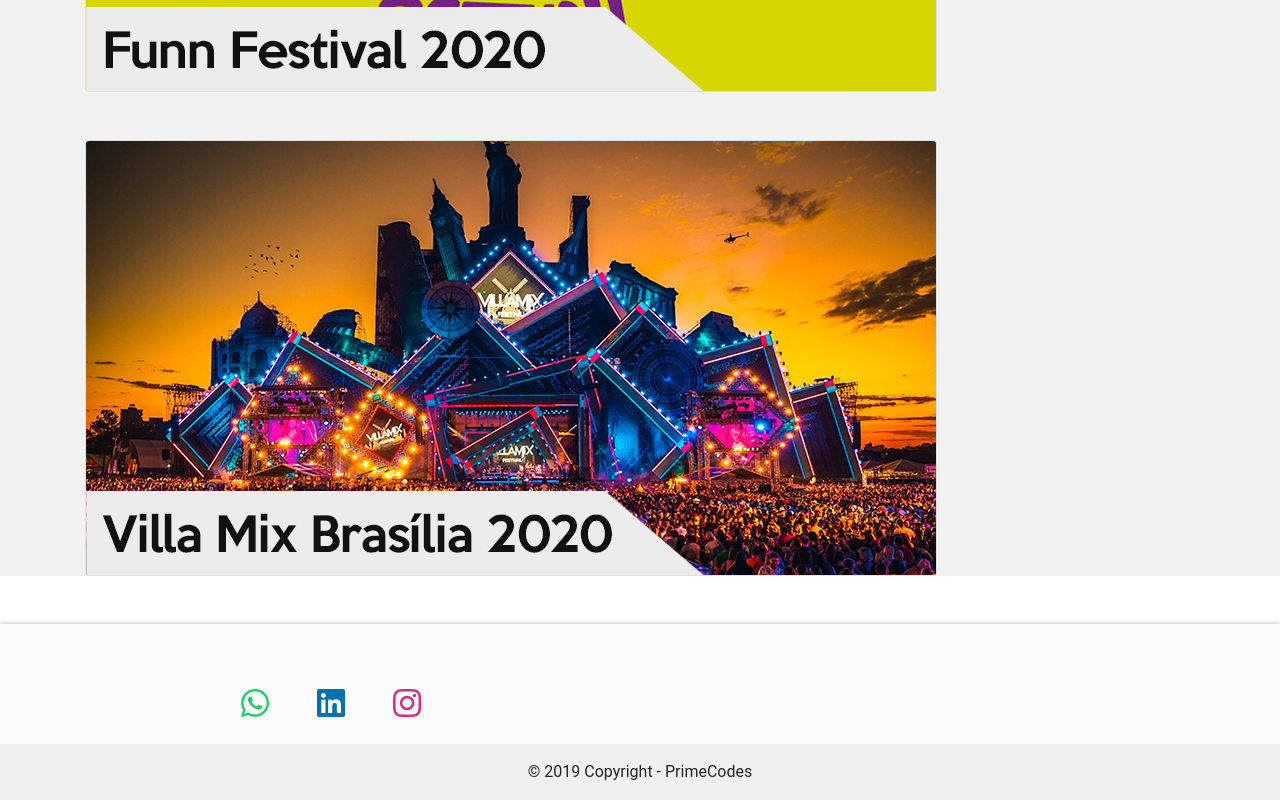
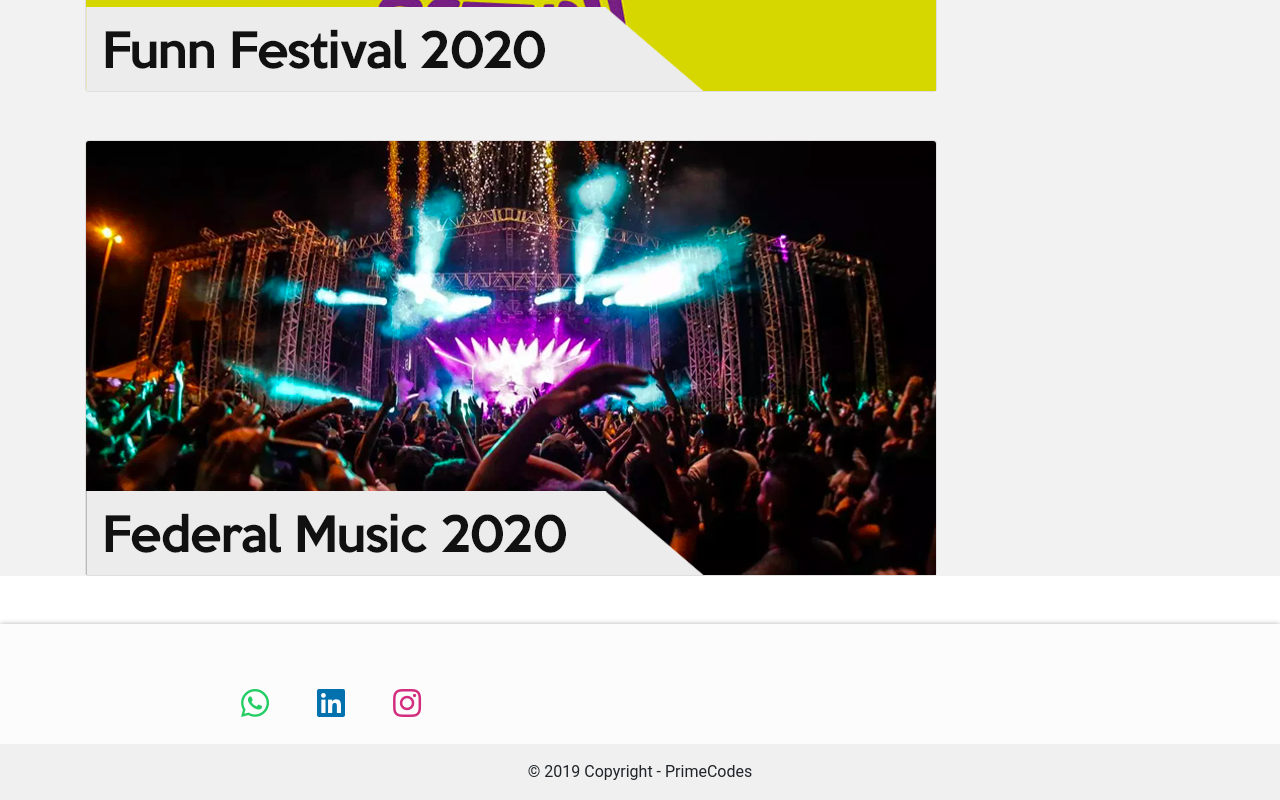
Before and after one commit to kevencript/fenasback-hackathom-front, a React (Create React App) app: page /home in a window 1280 px wide. Shown: the part 1167-1967 px from the top of the page. Built offline with nearby package versions, Linux system fonts and the light colour scheme.

Commit message:
FEDERAOOOOOOOOOOOOOOOOOOOOO

```diff
--- a/src/pages/home/sections/thirdSection/index.js
+++ b/src/pages/home/sections/thirdSection/index.js
@@ -1,6 +1,7 @@
 import React, { Component } from "react";
 import villa from "../../../../img/villa.png";
 import funn from "../../../../img/funn.png"
+import federal from "../../../../img/federal.png"
 
 import "./style.css";
 
@@ -35,7 +36,7 @@
               <div className="card">
                 <img
                   className="card-img-top"
-                  src={villa}
+                  src={federal}
                   alt="Card image cap"
                 />
               </div>
```
Also changed, not shown: src/img/federal.png (added).
